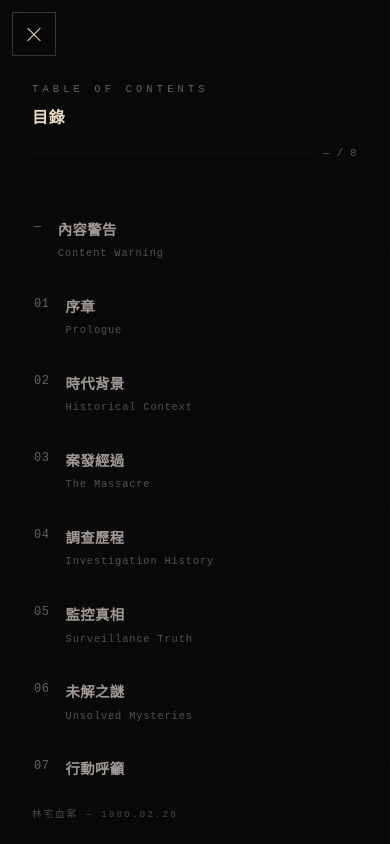
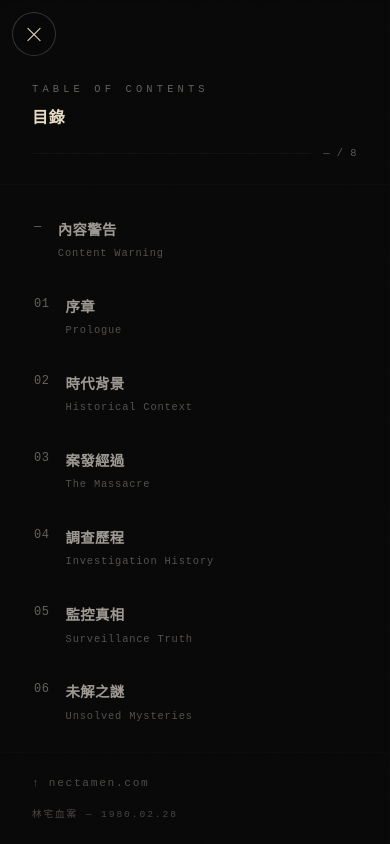
Before and after one commit to soanseng/the-lin, a React (Vite) app: page / in a window 390 px wide. Both pictures are taken after a click on the button "開啟目錄". Shown: the top 844 px of the page. Built offline with nearby package versions, Linux system fonts and the light colour scheme; a web font is replaced by a local one.

Commit message:
feat: unify navbar and series sites for nectamen.com
- Add rounded-full style to hamburger button (matching henry-liu feel)
- Add nectamen.com home link in nav panel footer
- Add missing 鄭南榕事件 to series sites section
- Update all series site URLs to nectamen.com subdomains

```diff
--- a/src/chapters/CallToAction.tsx
+++ b/src/chapters/CallToAction.tsx
@@ -52,7 +52,7 @@
   {
     title: '林宅血案',
     titleEn: 'The Lin Family Massacre',
-    url: 'https://soanseng.github.io/the-lin/',
+    url: 'https://lin.nectamen.com/',
     description:
       '1980年省議員林義雄家中滅門血案，四十年未解的政治謀殺。',
     current: true,
@@ -60,7 +60,7 @@
   {
     title: '陳文成事件',
     titleEn: 'Chen Wen-chen Incident',
-    url: 'https://soanseng.github.io/Chen-Wen-chen/',
+    url: 'https://cwc.nectamen.com/',
     description:
       '1981年旅美學者陳文成博士返台遭約談後陳屍校園，至今真相未明。',
     current: false,
@@ -68,9 +68,17 @@
   {
     title: '江南案',
     titleEn: 'The Henry Liu Case',
-    url: 'https://soanseng.github.io/henry-liu-case/',
+    url: 'https://liu.nectamen.com/',
     description:
       '1984年旅美作家劉宜良（筆名江南）遭情治機關跨國暗殺案。',
+    current: false,
+  },
+  {
+    title: '鄭南榕事件',
+    titleEn: 'The Nylon Deng Incident',
+    url: 'https://nylon.nectamen.com/',
+    description:
+      '1989年雜誌創辦人鄭南榕因出版主張台灣獨立文章遭叛亂罪起訴，自焚殉道。',
     current: false,
   },
 ]
--- a/src/components/layout/Navigation.tsx
+++ b/src/components/layout/Navigation.tsx
@@ -108,7 +108,7 @@
       <button
         type="button"
         onClick={() => setIsMenuOpen((prev) => !prev)}
-        className="fixed top-3 left-3 z-[120] flex h-11 w-11 cursor-pointer items-center justify-center border border-stone/40 bg-void/70 backdrop-blur-sm transition-all duration-300 hover:border-stone-light/80 hover:bg-void/90 sm:top-4 sm:left-4"
+        className="fixed top-3 left-3 z-[120] flex h-11 w-11 cursor-pointer items-center justify-center rounded-full border border-stone/40 bg-void/70 backdrop-blur-sm transition-all duration-300 hover:border-stone-light/80 hover:bg-void/90 sm:top-4 sm:left-4"
         aria-label={isMenuOpen ? '關閉目錄' : '開啟目錄'}
         aria-expanded={isMenuOpen}
       >
@@ -249,6 +249,12 @@
 
           {/* Panel Footer */}
           <div className="shrink-0 border-t border-smoke/15 px-8 py-5">
+            <a
+              href="https://nectamen.com/"
+              className="mb-3 flex items-center gap-1.5 font-document text-[0.7rem] tracking-[0.15em] text-stone/60 transition-colors hover:text-stone-light"
+            >
+              ↑ nectamen.com
+            </a>
             <div className="font-document text-[0.6rem] tracking-[0.2em] text-stone/55">
               林宅血案 — 1980.02.28
             </div>
```
